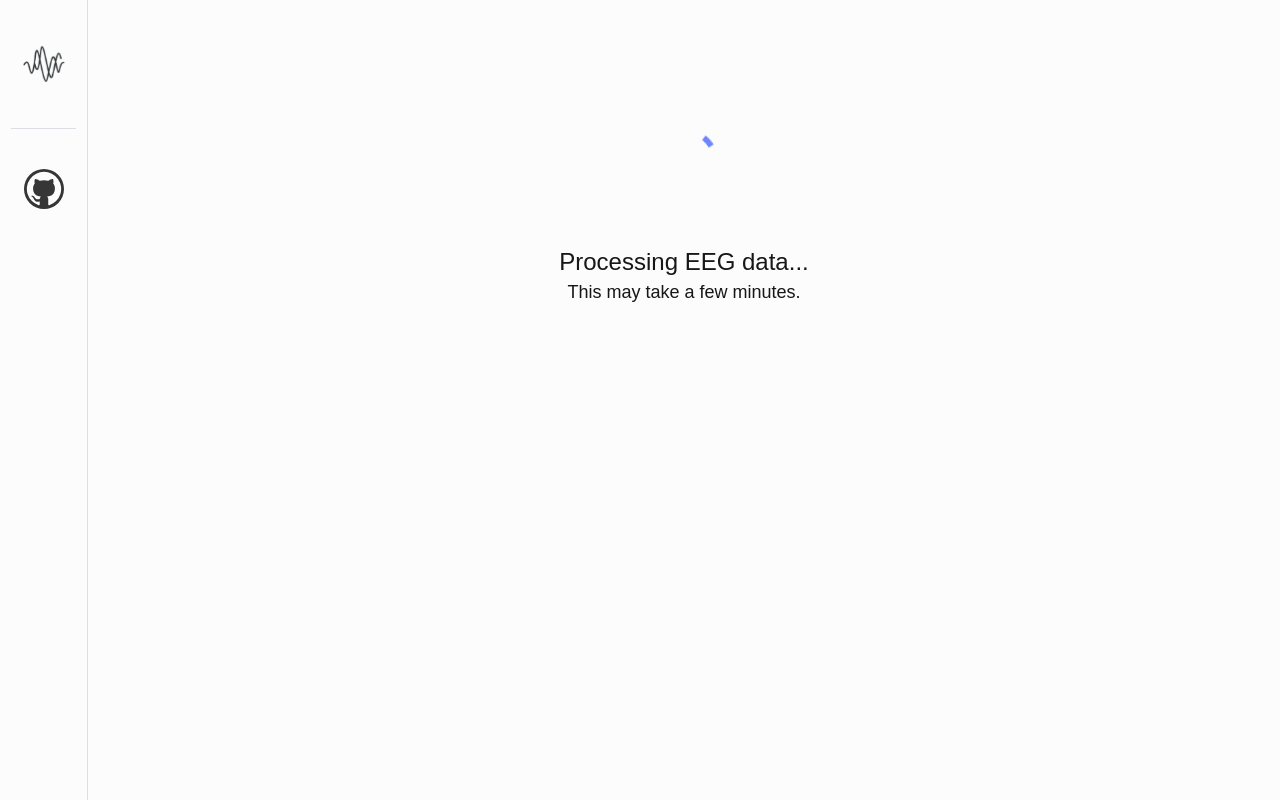
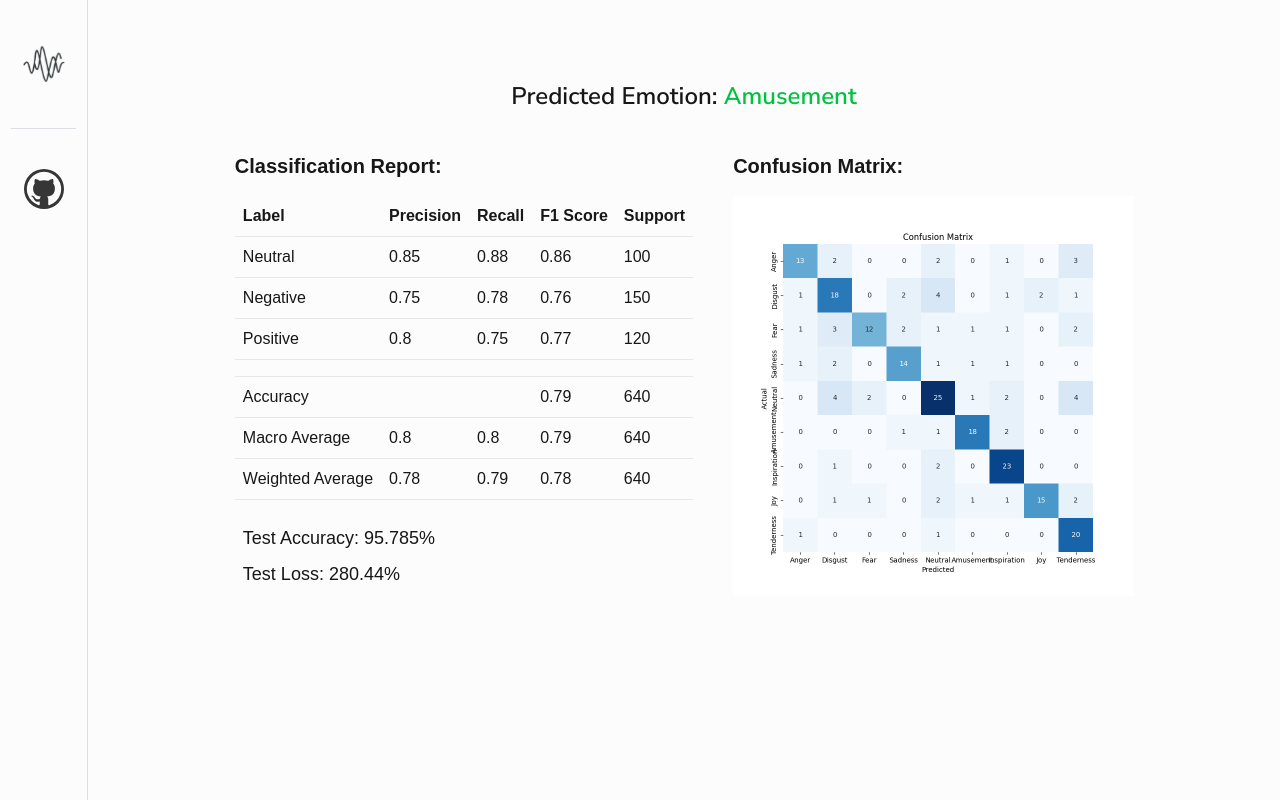
Before and after one commit to sfu-cmpt340/EMOTIC_g3, a Next.js app in the folder emotic-njs-app/: page /app in a window 1280 px wide. Built offline with nearby package versions, Linux system fonts and the light colour scheme.

Commit message:
Add display for data, interfaces for json data to be fetched from backend

```diff
--- a/emotic-njs-app/src/app/app/page.tsx
+++ b/emotic-njs-app/src/app/app/page.tsx
@@ -6,15 +6,26 @@ import EmotionDisplay from "../components/app/EmotionDisplay";
 import { useEffect, useState } from "react";
 import { Emotion } from "../config/EmotionsConfig";
 import CircularIndeterminate from "../components/app/CircularIndeterminate";
+import { ClassificationReport, Data } from "../config/interfaces";
+import ClassificationReportDisplay from "../components/app/ClassificationReportDisplay";
+import { mockData } from "../config/mockData";
 
 export default function AppPage() {
   const searchParams = useSearchParams();
   const filename = searchParams.get("filename"); // TODO: Retrieve filename from query
-  const [emotion, setEmotion] = useState<Emotion | null>(null);
-  const [loading, setLoading] = useState(true);
+  const [emotion, setEmotion] = useState<Emotion | null>(Emotion.Amusement);
+  const [loading, setLoading] = useState(false);
+
+  // State for classification report and confusion matrix image
+  const [classificationReport, setClassificationReport] =
+    useState<ClassificationReport | null>(mockData.classificationReport); //TODO: Replace with retreived data
+  const [confusionMatrixImage, setConfusionMatrixImage] = useState<
+    string | null
+  >(mockData.confusionMatrixImage); //TODO: Replace with retreived data
 
   useEffect(() => {
     const fetchResults = async () => {
+      setLoading(true); // Start loading when the request is triggered
       try {
         const response = await fetch("http://localhost:5000/process", {
           method: "POST",
@@ -23,20 +34,26 @@ export default function AppPage() {
         });
 
         if (response.ok) {
-          const data = await response.json();
-          const emotion = data.emotion as Emotion;
+          const mockData: Data = await response.json();
+          const emotion = mockData.emotion as Emotion;
           if (Object.values(Emotion).includes(emotion)) {
-            setEmotion(emotion as Emotion);
+            setEmotion(emotion);
           } else {
             console.error("Unexpected emotion value:", emotion);
             setEmotion(null);
           }
+
+          // Assuming the backend returns classification report and confusion matrix URL/image
+          setClassificationReport(mockData.classificationReport);
+          setConfusionMatrixImage(mockData.confusionMatrixImage); // URL to image or base64
         }
       } catch (error) {
         console.error("Error:", error);
         setEmotion(null);
+        setClassificationReport(null);
+        setConfusionMatrixImage(null);
       } finally {
-        setLoading(false); // Ensure loading is set to false regardless of success or failure
+        setLoading(false); // End loading when the request is complete
       }
     };
 
@@ -48,20 +65,31 @@ export default function AppPage() {
       <div>
         <Sidebar />
       </div>
-      <div className="flex-1 min-h-screen pt-[20%] sm:pt-[10%] px-[5%] sm:px-[10%] flex justify-center bg-lightBackground-500 dark:bg-darkBackground-500">
+      <div
+        className={`flex-1 min-h-screen ${
+          !loading && emotion ? "pt-[15%] sm:pt-[5%]" : "pt-[20%] sm:pt-[10%]"
+        } px-[5%] sm:px-[10%] pb-20 flex justify-center bg-lightBackground-500 dark:bg-darkBackground-500`}
+      >
         <div className="flex flex-col items-center">
           {loading ? (
             <>
               <div className="mb-12">
                 <CircularIndeterminate />
               </div>
-              <p className="text-2xl">Processing EEG data...</p>
+              <p className="text-2xl">Processing EEG mockData...</p>
               <p className="text-lg">This may take a few minutes.</p>
             </>
           ) : emotion ? (
-            <EmotionDisplay emotion={emotion} />
+            <>
+              {/* Display the predicted emotion*/}
+              <EmotionDisplay emotion={emotion} />
+              <ClassificationReportDisplay
+                classificationReport={classificationReport}
+                confusionMatrixImage={confusionMatrixImage}
+              />
+            </>
           ) : (
-            <p className="text-xl text-red-500">Failed to process data.</p>
+            <p>Error: Unable to process emotion mockData.</p>
           )}
         </div>
       </div>
--- /dev/null
+++ b/emotic-njs-app/src/app/components/app/ClassificationReportDisplay.tsx
@@ -0,0 +1,72 @@
+import React from "react";
+import Image from "next/image";
+import { ClassificationReport, Metric } from "../../config/interfaces";
+
+interface ClassificationReportDisplayProps {
+  classificationReport: ClassificationReport | null;
+  confusionMatrixImage: string | null;
+}
+
+const ClassificationReportDisplay: React.FC<
+  ClassificationReportDisplayProps
+> = ({ classificationReport, confusionMatrixImage }) => {
+  return (
+    <div className="lg:flex">
+      {/* Display the classification report */}
+      <div className="lg:mr-10">
+        {classificationReport && (
+          <div className="mt-6 w-full max-w-[700px] overflow-x-auto">
+            <h2 className="text-xl font-semibold mb-4">
+              Classification Report:
+            </h2>
+            <table className="table-auto w-full text-md border-collapse">
+              <thead>
+                <tr>
+                  <th className="border-b p-2 text-left">Label</th>
+                  <th className="border-b p-2 text-left">Precision</th>
+                  <th className="border-b p-2 text-left">Recall</th>
+                  <th className="border-b p-2 text-left">F1 Score</th>
+                  <th className="border-b p-2 text-left">Support</th>
+                </tr>
+              </thead>
+              <tbody>
+                {classificationReport.metrics.map((metric: Metric, index) => (
+                  <tr key={index}>
+                    <td className="border-b p-2 text-left">{metric.label}</td>
+                    <td className="border-b p-2 text-left">
+                      {metric.precision}
+                    </td>
+                    <td className="border-b p-2 text-left">{metric.recall}</td>
+                    <td className="border-b p-2 text-left">{metric.f1Score}</td>
+                    <td className="border-b p-2 text-left">{metric.support}</td>
+                  </tr>
+                ))}
+              </tbody>
+            </table>
+          </div>
+        )}
+        <div className="mt-4 p-2 text-lg">
+          <p className="mb-2">
+            Test Accuracy: {classificationReport?.testAccuracy}%
+          </p>
+          <p>Test Loss: {classificationReport?.testLoss}%</p>
+        </div>
+      </div>
+
+      {/* Display the confusion matrix image */}
+      {confusionMatrixImage && (
+        <div className="mt-6">
+          <h2 className="text-xl font-semibold mb-4">Confusion Matrix:</h2>
+          <Image
+            src={confusionMatrixImage}
+            alt="Confusion Matrix"
+            width={400}
+            height={400}
+          />
+        </div>
+      )}
+    </div>
+  );
+};
+
+export default ClassificationReportDisplay;
--- /dev/null
+++ b/emotic-njs-app/src/app/config/interfaces.ts
@@ -0,0 +1,22 @@
+// Interface for each metric in the classification report
+export interface Metric {
+  label: string; // Label of the class (e.g., 'Neutral', 'Negative', 'Positive')
+  precision: number | null; // Precision value, can be null for certain rows like "Accuracy"
+  recall: number | null; // Recall value, can be null for certain rows like "Accuracy"
+  f1Score: number | null; // F1 Score, can be null for certain rows like "Accuracy"
+  support: number | null; // Support value (number of samples), can be null for certain rows
+}
+
+// Interface for the classification report
+export interface ClassificationReport {
+  metrics: Metric[]; // Array of Metric objects
+  testAccuracy: number; // Overall test accuracy
+  testLoss: number; // Loss value for the test
+}
+
+// Main structure for test data
+export interface Data {
+  emotion: string; // Predicted emotion (e.g., 'Amusement')
+  classificationReport: ClassificationReport; // Classification report with metrics and accuracy
+  confusionMatrixImage: string; // URL or base64 string for the confusion matrix image
+}
--- /dev/null
+++ b/emotic-njs-app/src/app/config/mockData.ts
@@ -0,0 +1,62 @@
+import { Data } from "./interfaces";
+
+export const mockData: Data = {
+  emotion: "Amusement",
+  classificationReport: {
+    metrics: [
+      {
+        label: "Neutral",
+        precision: 0.85,
+        recall: 0.88,
+        f1Score: 0.86,
+        support: 100,
+      },
+      {
+        label: "Negative",
+        precision: 0.75,
+        recall: 0.78,
+        f1Score: 0.76,
+        support: 150,
+      },
+      {
+        label: "Positive",
+        precision: 0.8,
+        recall: 0.75,
+        f1Score: 0.77,
+        support: 120,
+      },
+      // Gap row for better spacing
+      {
+        label: "",
+        precision: null,
+        recall: null,
+        f1Score: null,
+        support: null,
+      },
+      {
+        label: "Accuracy",
+        precision: null,
+        recall: null,
+        f1Score: 0.79,
+        support: 640,
+      },
+      {
+        label: "Macro Average",
+        precision: 0.8,
+        recall: 0.8,
+        f1Score: 0.79,
+        support: 640,
+      },
+      {
+        label: "Weighted Average",
+        precision: 0.78,
+        recall: 0.79,
+        f1Score: 0.78,
+        support: 640,
+      },
+    ],
+    testAccuracy: 95.785,
+    testLoss: 280.44,
+  },
+  confusionMatrixImage: "/mock-confusion-matrix.png",
+};
```
Also changed, not shown: emotic-njs-app/public/mock-confusion-matrix.png (added).
